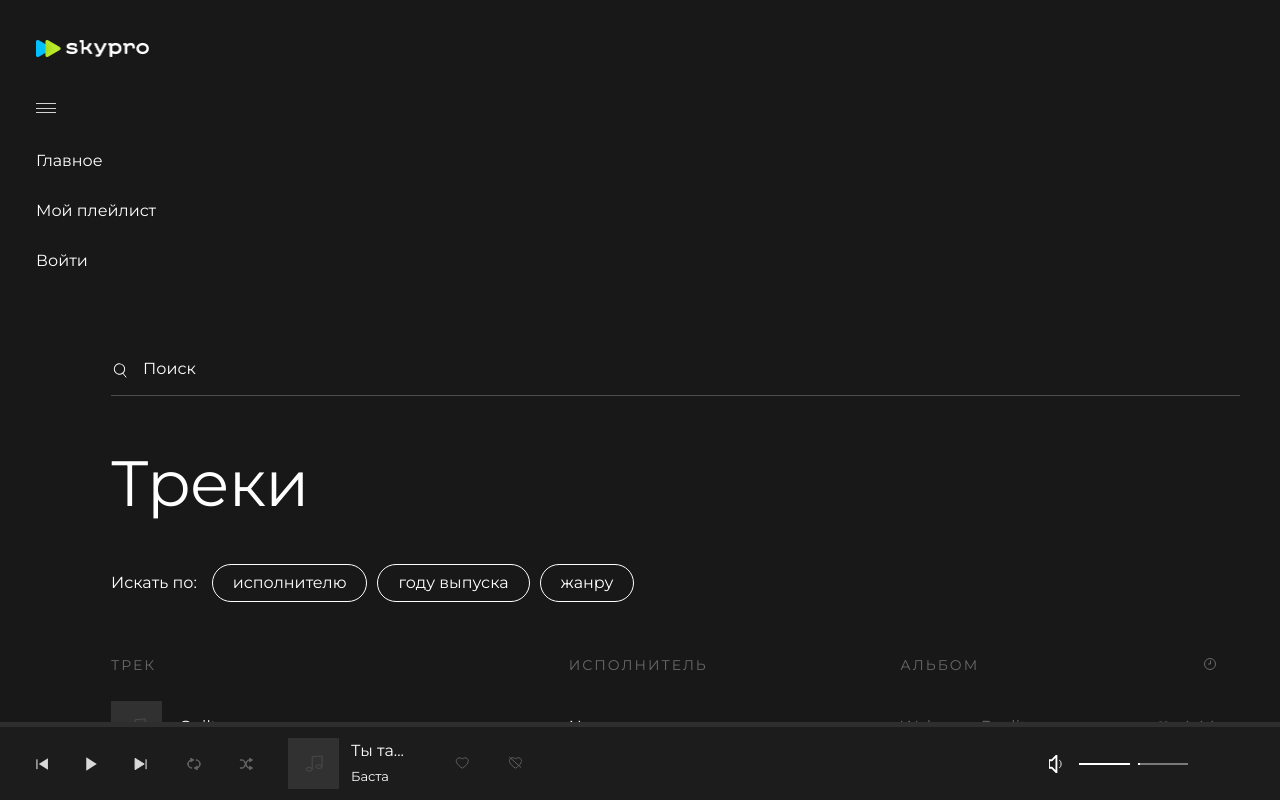
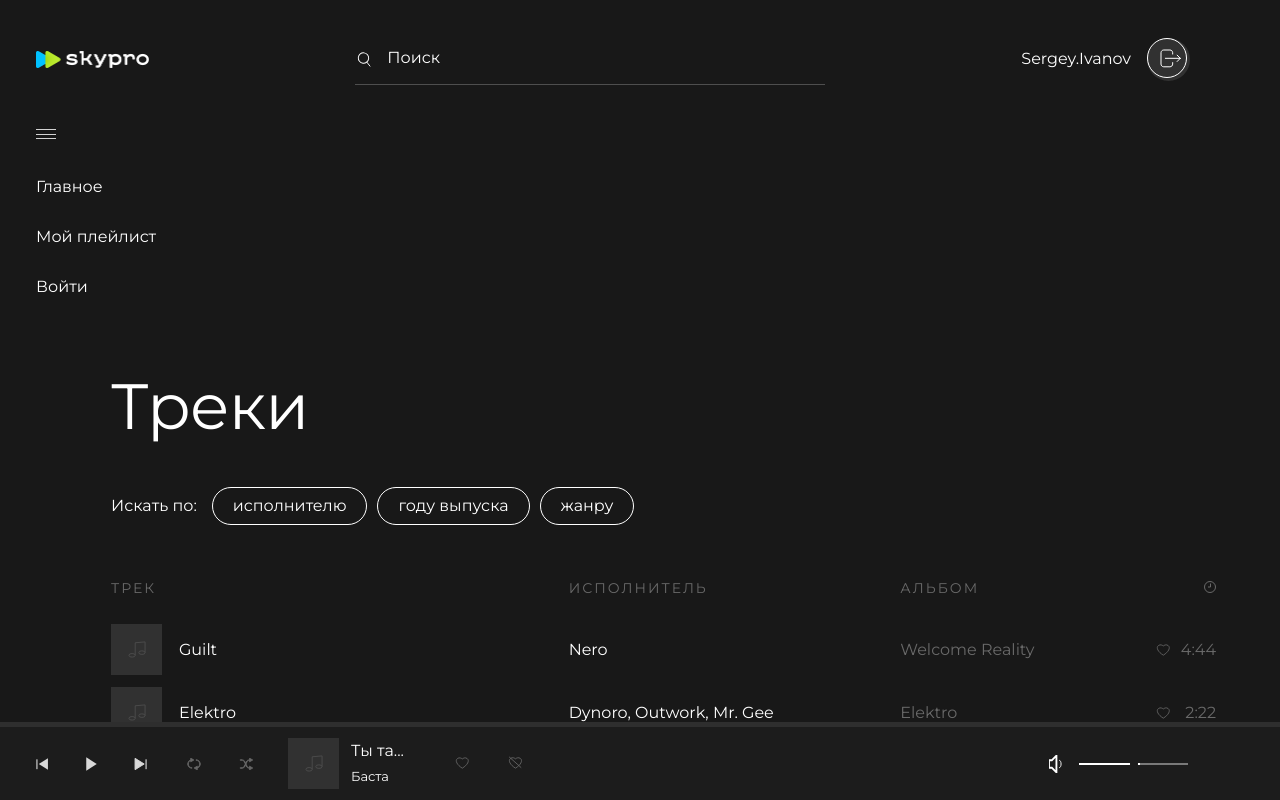
Before and after one commit to svet-nikol/skypro-music, a Next.js app: page / in a window 1280 px wide. Built offline with nearby package versions, Linux system fonts and the light colour scheme.

Commit message:
TopBarPage.tsx + стилизация

```diff
--- a/src/app/page.module.css
+++ b/src/app/page.module.css
@@ -61,7 +61,7 @@
 .main__nav {
   width: 244px;
   background-color: #181818;
-  padding: 20px 0 20px 36px;
+  padding: 0px 0 20px 36px;
 }
 
 .main__centerblock {
@@ -77,14 +77,13 @@
   padding: 20px 90px 20px 78px;
 }
 
-.nav__logo {
+/* .nav__logo {
   width: 113.33px;
   height: 17px;
-  /* padding: 13px 0 13px 0; */
   background-color: transparent;
   margin-bottom: 33px;
   margin-top: 20px;
-}
+} */
 
 .nav__burger {
   width: 20px;
@@ -107,10 +106,10 @@
   visibility: visible;
 }
 
-.logo__image {
+/* .logo__image {
   width: 113.33px;
   height: 17px;
-}
+} */
 
 .burger__line {
   display: inline-block;
@@ -135,7 +134,7 @@
   line-height: 24px;
 }
 
-.centerblock__search {
+/* .centerblock__search {
   width: 100%;
   border-bottom: 1px solid #4e4e4e;
   margin-bottom: 51px;
@@ -149,7 +148,7 @@
   -webkit-box-align: center;
   -ms-flex-align: center;
   align-items: center;
-}
+} */
 
 .centerblock__h2 {
   font-style: normal;
@@ -184,15 +183,15 @@
   flex-direction: column;
 }
 
-.search__svg {
+/* .search__svg {
   width: 17px;
   height: 17px;
   margin-right: 5px;
   stroke: #ffffff;
   fill: transparent;
-}
+} */
 
-.search__text {
+/* .search__text {
   -webkit-box-flex: 100;
   -ms-flex-positive: 100;
   flex-grow: 100;
@@ -240,7 +239,7 @@
   font-weight: 400;
   font-size: 16px;
   line-height: 24px;
-}
+} */
 
 .filter__title {
   font-style: normal;
@@ -290,7 +289,6 @@
 }
 
 .content__playlist::-webkit-scrollbar {
-  /* margin-left: 30px; */
   float: left;
   width: 4px;
 
@@ -464,7 +462,7 @@
   color: #696969;
 } */
 
-.sidebar__personal {
+/* .sidebar__personal {
   display: -webkit-box;
   display: -ms-flexbox;
   display: flex;
@@ -501,7 +499,7 @@
 .sidebar__icon svg {
   width: 43px;
   height: 43px;
-}
+} */
 
 .sidebar__block {
   height: 100%;
--- a/src/app/page.tsx
+++ b/src/app/page.tsx
@@ -4,6 +4,7 @@ import classNames from "classnames";
 import { Montserrat } from "next/font/google";
 import PlaylistItem from "@/components/PlaylistItem/PlaylistItem";
 import { playlistArray } from "@/components/PlaylistItem/playlistArray";
+import TopBarPage from "@/components/TopBarPage/TopBarPage";
 
 const montserrat = Montserrat({ subsets: ["cyrillic"] });
 
@@ -11,17 +12,9 @@ export default function Home() {
   return (
     <div className={styles.wrapper}>
       <div className={styles.container}>
+      <TopBarPage />
         <main className={styles.main}>
           <nav className={classNames(styles.main__nav, styles.nav)}>
-            <div className={styles.nav__logo}>
-              <Image
-                className={styles.logo__image}
-                src="/img/logo.png"
-                alt="logo"
-                width={113.33}
-                height={17}
-              />
-            </div>
             <div className={classNames(styles.nav__burger, styles.nav__burger)}>
               <span className={styles.burger__line} />
               <span className={styles.burger__line} />
@@ -50,22 +43,6 @@ export default function Home() {
           <div
             className={classNames(styles.main__centerblock, styles.centerblock)}
           >
-            <div
-              className={classNames(styles.centerblock__search, styles.search)}
-            >
-              <svg className={styles.search__svg}>
-                <use xlinkHref="/img/icon/sprite.svg#icon-search" />
-              </svg>
-              <input
-                className={classNames(
-                  montserrat.className,
-                  styles.search__text
-                )}
-                type="search"
-                placeholder="Поиск"
-                name="search"
-              />
-            </div>
             <h2 className={styles.centerblock__h2}>Треки</h2>
             <div
               className={classNames(styles.centerblock__filter, styles.filter)}
@@ -132,14 +109,6 @@ export default function Home() {
             </div>
           </div>
           <div className={classNames(styles.main__sidebar, styles.sidebar)}>
-            <div className={styles.sidebar__personal}>
-              <p className={styles.sidebar__personalName}>Sergey.Ivanov</p>
-              <div className={styles.sidebar__icon}>
-                <svg>
-                  <use xlinkHref="/img/icon/sprite.svg#logout" />
-                </svg>
-              </div>
-            </div>
             <div className={styles.sidebar__block}>
               <div className={styles.sidebar__list}>
                 <div className={styles.sidebar__item}>
@@ -285,10 +254,6 @@ export default function Home() {
                       )}
                       type="range"
                       name="range"
-                      // style={{
-                      //   background: 'linear-gradient(to right, green 50%, red 50%)'
-                      // }}
-                      // onInput={(event) => event.target.style.background = `linear-gradient(to right, green ${event.target.value}%, red ${event.target.value}%)`}
                     />
                   </div>
                 </div>
--- /dev/null
+++ b/src/components/TopBarPage/TopBarPage.module.css
@@ -0,0 +1,133 @@
+.wrapper {
+  display: flex;
+  padding-top: 33px;
+  padding-bottom: 31px;
+  align-items: center;
+}
+
+.logoDiv {
+  width: 113.33px;
+  height: 17px;
+  background-color: transparent;
+  margin-left: 36px;
+  margin-right: 95px;
+}
+
+.logoImage {
+  width: 113.33px;
+  height: 17px;
+}
+
+.searchDiv {
+  width: 100%;
+  border-bottom: 1px solid #4e4e4e;
+  display: -webkit-box;
+  display: -ms-flexbox;
+  display: flex;
+  -webkit-box-orient: horizontal;
+  -webkit-box-direction: normal;
+  -ms-flex-direction: row;
+  flex-direction: row;
+  -webkit-box-align: center;
+  -ms-flex-align: center;
+  align-items: center;
+  margin-left: 111px;
+  margin-right: 40px;
+}
+
+.searchSvg {
+  width: 17px;
+  height: 17px;
+  margin-right: 5px;
+  stroke: #ffffff;
+  fill: transparent;
+}
+
+.searchText {
+  -webkit-box-flex: 100;
+  -ms-flex-positive: 100;
+  flex-grow: 100;
+  background-color: transparent;
+  border: none;
+  padding: 13px 10px 14px;
+  font-style: normal;
+  font-weight: 400;
+  font-size: 16px;
+  line-height: 24px;
+  color: #ffffff;
+}
+
+.searchText::-webkit-input-placeholder {
+  background-color: transparent;
+  color: #ffffff;
+  font-style: normal;
+  font-weight: 400;
+  font-size: 16px;
+  line-height: 24px;
+}
+
+.searchText:-ms-input-placeholder {
+  background-color: transparent;
+  color: #ffffff;
+  font-style: normal;
+  font-weight: 400;
+  font-size: 16px;
+  line-height: 24px;
+}
+
+.searchText::-ms-input-placeholder {
+  background-color: transparent;
+  color: #ffffff;
+  font-style: normal;
+  font-weight: 400;
+  font-size: 16px;
+  line-height: 24px;
+}
+
+.searchText::placeholder {
+  background-color: transparent;
+  color: #ffffff;
+  font-style: normal;
+  font-weight: 400;
+  font-size: 16px;
+  line-height: 24px;
+}
+
+.personalDiv {
+  display: -webkit-box;
+  display: -ms-flexbox;
+  display: flex;
+  -webkit-box-orient: horizontal;
+  -webkit-box-direction: normal;
+  -ms-flex-direction: row;
+  flex-direction: row;
+  -webkit-box-align: center;
+  -ms-flex-align: center;
+  align-items: center;
+  -webkit-box-pack: end;
+  -ms-flex-pack: end;
+  justify-content: flex-end;
+  padding: 0px 90px 0px 156px;
+}
+
+.personalName {
+  font-style: normal;
+  font-weight: 400;
+  font-size: 16px;
+  line-height: 24px;
+  color: #ffffff;
+  margin-right: 16px;
+}
+
+.iconLogout {
+  width: 43px;
+  height: 43px;
+  background-color: #313131;
+  border-radius: 50%;
+  cursor: pointer;
+}
+
+.iconLogout svg {
+  width: 43px;
+  height: 43px;
+}
--- /dev/null
+++ b/src/components/TopBarPage/TopBarPage.tsx
@@ -0,0 +1,41 @@
+import Image from "next/image";
+import styles from "./TopBarPage.module.css";
+import classNames from "classnames";
+import { Montserrat } from "next/font/google";
+
+const montserrat = Montserrat({ subsets: ["cyrillic"] });
+
+export default function TopBarPage() {
+  return (
+    <header className={styles.wrapper}>
+      <div className={styles.logoDiv}>
+        <Image
+          className={styles.logoImage}
+          src="/img/logo.png"
+          alt="logo"
+          width={113.33}
+          height={17}
+        />
+      </div>
+      <div className={styles.searchDiv}>
+        <svg className={styles.searchSvg}>
+          <use xlinkHref="/img/icon/sprite.svg#icon-search" />
+        </svg>
+        <input
+          className={classNames(montserrat.className, styles.searchText)}
+          type="search"
+          placeholder="Поиск"
+          name="search"
+        />
+      </div>
+      <div className={styles.personalDiv}>
+        <p className={styles.personalName}>Sergey.Ivanov</p>
+        <div className={styles.iconLogout}>
+          <svg>
+            <use xlinkHref="/img/icon/sprite.svg#logout" />
+          </svg>
+        </div>
+      </div>
+    </header>
+  );
+}
```
